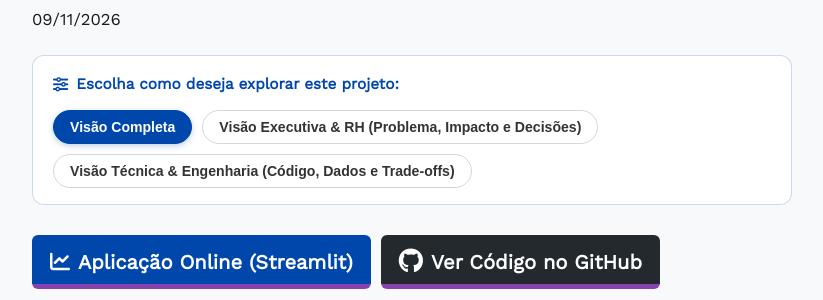
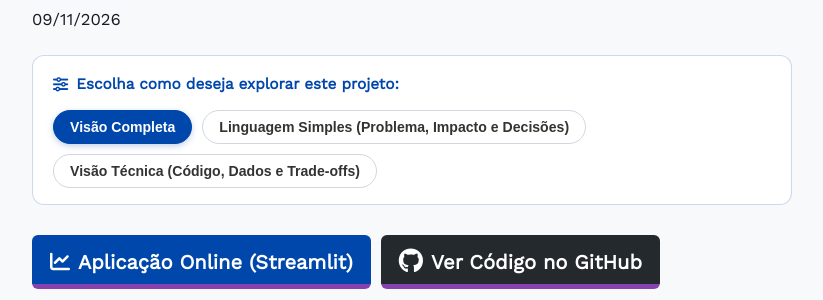
Before and after one commit to denadaiLorena/denadaiLorena.github.io, a Jekyll site: the page built from _projects/painel-covid-es.md, in a window 1280 px wide and 900 px high. Shown: the part 327-627 px from the top of the window, without its empty margins (228-1051 px from the left). Built offline with Jekyll 4.4.1, drawn with Linux system fonts in a browser that asks for light colours; formulas are drawn with MathJax 3.

Commit message:
projeto dashboard da COVID atualizado

```diff
--- a/_projects/painel-covid-es.md
+++ b/_projects/painel-covid-es.md
@@ -114,10 +114,10 @@ order: 2
        Visão Completa
     </button>
     <button class="mode-btn" id="btn-rh" onclick="setReadingMode('rh')">
-       Visão Executiva & RH (Problema, Impacto e Decisões)
+       Linguagem Simples (Problema, Impacto e Decisões)
     </button>
     <button class="mode-btn" id="btn-tech" onclick="setReadingMode('tech')">
-       Visão Técnica & Engenharia (Código, Dados e Trade-offs)
+       Visão Técnica (Código, Dados e Trade-offs)
     </button>
   </div>
 </div>
```
